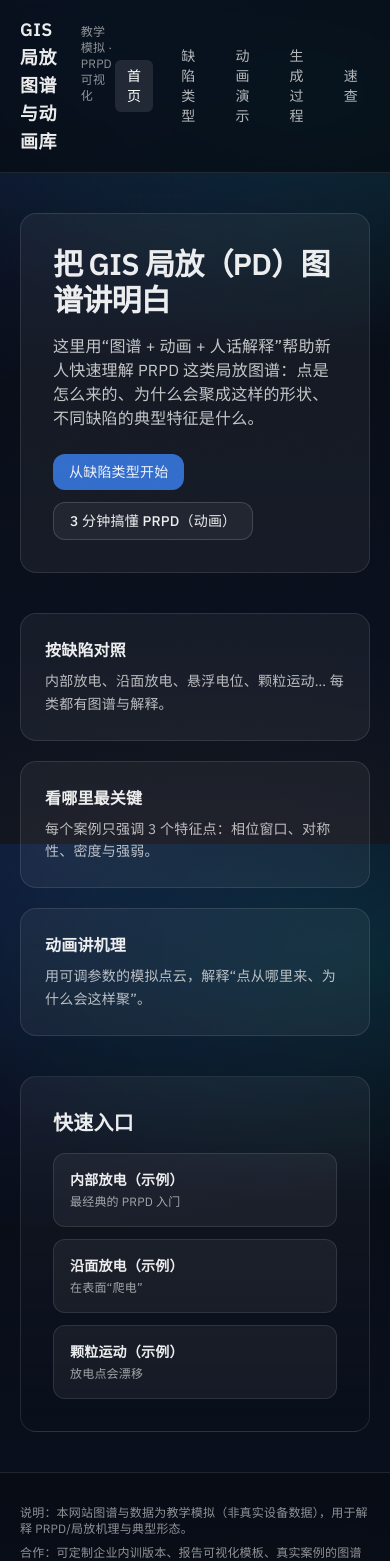
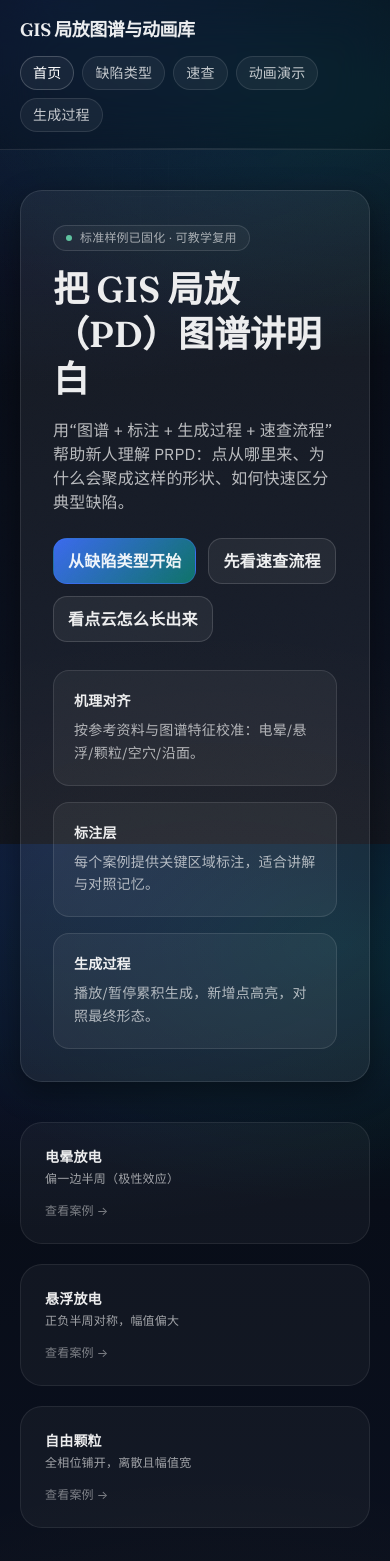
Before and after one commit to yangyuqing15715165798/gis-pd-atlas, a React (Vite) app: page / in a window 390 px wide. Shown: the top 1561 px of the page. Built offline with nearby package versions, Linux system fonts and the light colour scheme.

Commit message:
feat(ui): modern responsive header + refined home hero/cards

```diff
--- a/src/pages/HomePage.tsx
+++ b/src/pages/HomePage.tsx
@@ -3,53 +3,77 @@ import { Link } from 'react-router-dom'
 export function HomePage() {
   return (
     <div className="space-y-10">
-      <section className="rounded-2xl border border-white/10 bg-white/5 p-8">
-        <h1 className="text-3xl font-semibold tracking-tight">把 GIS 局放（PD）图谱讲明白</h1>
-        <p className="mt-4 max-w-3xl text-white/75">
-          这里用“图谱 + 动画 + 人话解释”帮助新人快速理解 PRPD 这类局放图谱：点是怎么来的、为什么会聚成这样的形状、不同缺陷的典型特征是什么。
-        </p>
-        <div className="mt-6 flex flex-wrap gap-3">
-          <Link className="rounded-xl bg-blue-500/80 px-4 py-2 text-sm font-medium hover:bg-blue-500" to="/defects">
-            从缺陷类型开始
-          </Link>
-          <Link className="rounded-xl border border-white/15 bg-white/5 px-4 py-2 text-sm font-medium hover:bg-white/10" to="/animations">
-            3 分钟搞懂 PRPD（动画）
-          </Link>
+      <section className="oc-panel p-8">
+        <div className="flex flex-wrap items-end justify-between gap-6">
+          <div>
+            <div className="oc-pill inline-flex items-center gap-2 px-3 py-1 text-xs text-white/60">
+              <span className="h-1.5 w-1.5 rounded-full bg-emerald-300/80" />
+              标准样例已固化 · 可教学复用
+            </div>
+            <h1 className="oc-title mt-4 text-4xl font-semibold leading-tight">把 GIS 局放（PD）图谱讲明白</h1>
+            <p className="mt-4 max-w-3xl text-white/70">
+              用“图谱 + 标注 + 生成过程 + 速查流程”帮助新人理解 PRPD：点从哪里来、为什么会聚成这样的形状、如何快速区分典型缺陷。
+            </p>
+          </div>
+
+          <div className="flex flex-wrap gap-3">
+            <Link className="oc-btn oc-btn--primary" to="/defects">
+              从缺陷类型开始
+            </Link>
+            <Link className="oc-btn" to="/quickref">
+              先看速查流程
+            </Link>
+            <Link className="oc-btn" to="/build">
+              看点云怎么长出来
+            </Link>
+          </div>
+        </div>
+
+        <div className="mt-7 grid gap-4 md:grid-cols-3">
+          <Feature title="机理对齐" desc="按参考资料与图谱特征校准：电晕/悬浮/颗粒/空穴/沿面。" />
+          <Feature title="标注层" desc="每个案例提供关键区域标注，适合讲解与对照记忆。" />
+          <Feature title="生成过程" desc="播放/暂停累积生成，新增点高亮，对照最终形态。" />
         </div>
       </section>
 
       <section className="grid gap-5 md:grid-cols-3">
-        <Card title="按缺陷对照" desc="内部放电、沿面放电、悬浮电位、颗粒运动… 每类都有图谱与解释。" />
-        <Card title="看哪里最关键" desc="每个案例只强调 3 个特征点：相位窗口、对称性、密度与强弱。" />
-        <Card title="动画讲机理" desc="用可调参数的模拟点云，解释“点从哪里来、为什么会这样聚”。" />
+        <QuickLink to="/case/corona" title="电晕放电" tip="偏一边半周（极性效应）" />
+        <QuickLink to="/case/floating" title="悬浮放电" tip="正负半周对称，幅值偏大" />
+        <QuickLink to="/case/particle" title="自由颗粒" tip="全相位铺开，离散且幅值宽" />
       </section>
 
-      <section className="rounded-2xl border border-white/10 bg-gradient-to-b from-white/5 to-transparent p-8">
-        <h2 className="text-xl font-semibold">快速入口</h2>
-        <div className="mt-4 grid gap-3 md:grid-cols-3">
-          <QuickLink to="/case/internal-void" title="内部放电（示例）" tip="最经典的 PRPD 入门" />
-          <QuickLink to="/case/surface" title="沿面放电（示例）" tip="在表面“爬电”" />
-          <QuickLink to="/case/particle" title="颗粒运动（示例）" tip="放电点会漂移" />
+      <section className="oc-panel--subtle p-8">
+        <div className="flex flex-wrap items-start justify-between gap-4">
+          <div>
+            <h2 className="oc-title text-2xl font-semibold">一分钟教学提示</h2>
+            <p className="mt-2 max-w-3xl text-sm text-white/65">
+              先看对称，再看极性偏置，再看是否全相位覆盖——这三个问题通常能把方向锁定到 80%。
+            </p>
+          </div>
+          <Link className="oc-btn" to="/quickref">
+            打开速查 →
+          </Link>
         </div>
       </section>
     </div>
   )
 }
 
-function Card({ title, desc }: { title: string; desc: string }) {
+function Feature({ title, desc }: { title: string; desc: string }) {
   return (
-    <div className="rounded-2xl border border-white/10 bg-white/5 p-6">
-      <div className="text-base font-semibold">{title}</div>
-      <div className="mt-2 text-sm leading-relaxed text-white/70">{desc}</div>
+    <div className="rounded-2xl border border-white/10 bg-white/5 p-5">
+      <div className="text-sm font-semibold">{title}</div>
+      <div className="mt-2 text-sm leading-relaxed text-white/65">{desc}</div>
     </div>
   )
 }
 
 function QuickLink({ to, title, tip }: { to: string; title: string; tip: string }) {
   return (
-    <Link to={to} className="rounded-xl border border-white/10 bg-white/5 p-4 hover:bg-white/10">
+    <Link to={to} className="oc-panel--subtle p-6 hover:bg-white/5">
       <div className="text-sm font-semibold">{title}</div>
       <div className="mt-1 text-xs text-white/60">{tip}</div>
+      <div className="mt-4 text-xs text-white/45">查看案例 →</div>
     </Link>
   )
 }
--- a/src/ui/Layout.tsx
+++ b/src/ui/Layout.tsx
@@ -4,25 +4,29 @@ import { NavLink } from 'react-router-dom'
 export function Layout({ children }: { children: ReactNode }) {
   return (
     <div className="min-h-full">
-      <header className="sticky top-0 z-50 border-b border-white/10 bg-ink-950/70 backdrop-blur">
-        <div className="mx-auto flex max-w-6xl items-center justify-between px-5 py-4">
+      <header className="sticky top-0 z-50 border-b border-white/10 bg-black/20 backdrop-blur-xl">
+        <div className="mx-auto max-w-6xl px-5 py-4">
+          <div className="flex flex-wrap items-center justify-between gap-3">
             <div className="flex items-baseline gap-3">
-            <div className="text-lg font-semibold tracking-wide">GIS 局放图谱与动画库</div>
-            <div className="text-xs text-white/55">教学模拟 · PRPD 可视化</div>
+              <div className="oc-title text-lg font-semibold tracking-tight">GIS 局放图谱与动画库</div>
+              <div className="hidden sm:block oc-pill px-3 py-1 text-xs text-white/60">教学模拟 · PRPD 可视化</div>
             </div>
-          <nav className="flex items-center gap-4 text-sm">
+
+            <nav className="flex flex-wrap items-center gap-2 text-sm">
               <TopNav to="/">首页</TopNav>
               <TopNav to="/defects">缺陷类型</TopNav>
+              <TopNav to="/quickref">速查</TopNav>
               <TopNav to="/animations">动画演示</TopNav>
               <TopNav to="/build">生成过程</TopNav>
-            <TopNav to="/quickref">速查</TopNav>
             </nav>
           </div>
+        </div>
+        <div className="h-[1px] w-full bg-gradient-to-r from-transparent via-white/10 to-transparent" />
       </header>
 
       <main className="mx-auto max-w-6xl px-5 py-10">{children}</main>
 
-      <footer className="border-t border-white/10 bg-ink-950/60">
+      <footer className="mt-10 border-t border-white/10 bg-black/10">
         <div className="mx-auto max-w-6xl px-5 py-8 text-xs text-white/55">
           <div>说明：本网站图谱与数据为教学模拟（非真实设备数据），用于解释 PRPD/局放机理与典型形态。</div>
           <div className="mt-2">合作：可定制企业内训版本、报告可视化模板、真实案例的图谱+动画包装。</div>
@@ -38,8 +42,9 @@ function TopNav({ to, children }: { to: string; children: ReactNode }) {
       to={to}
       className={({ isActive }) =>
         [
-          'rounded-md px-3 py-1.5 transition',
-          isActive ? 'bg-white/10 text-white' : 'text-white/70 hover:bg-white/5 hover:text-white',
+          'rounded-full px-3 py-1.5 transition',
+          'border border-white/10 bg-white/5 hover:bg-white/10',
+          isActive ? 'text-white border-white/20 bg-white/10' : 'text-white/75',
         ].join(' ')
       }
     >
```
Lines whose indentation alone changed are shown as unchanged.
